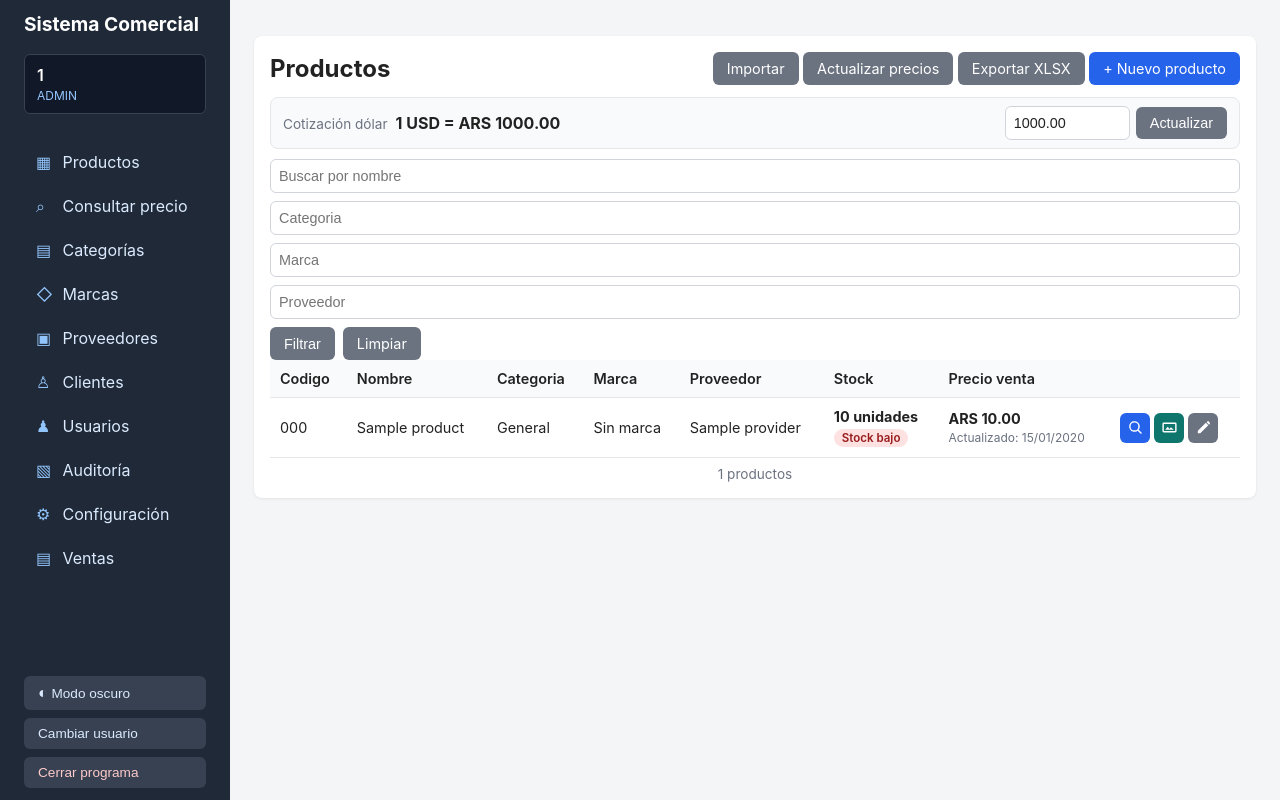
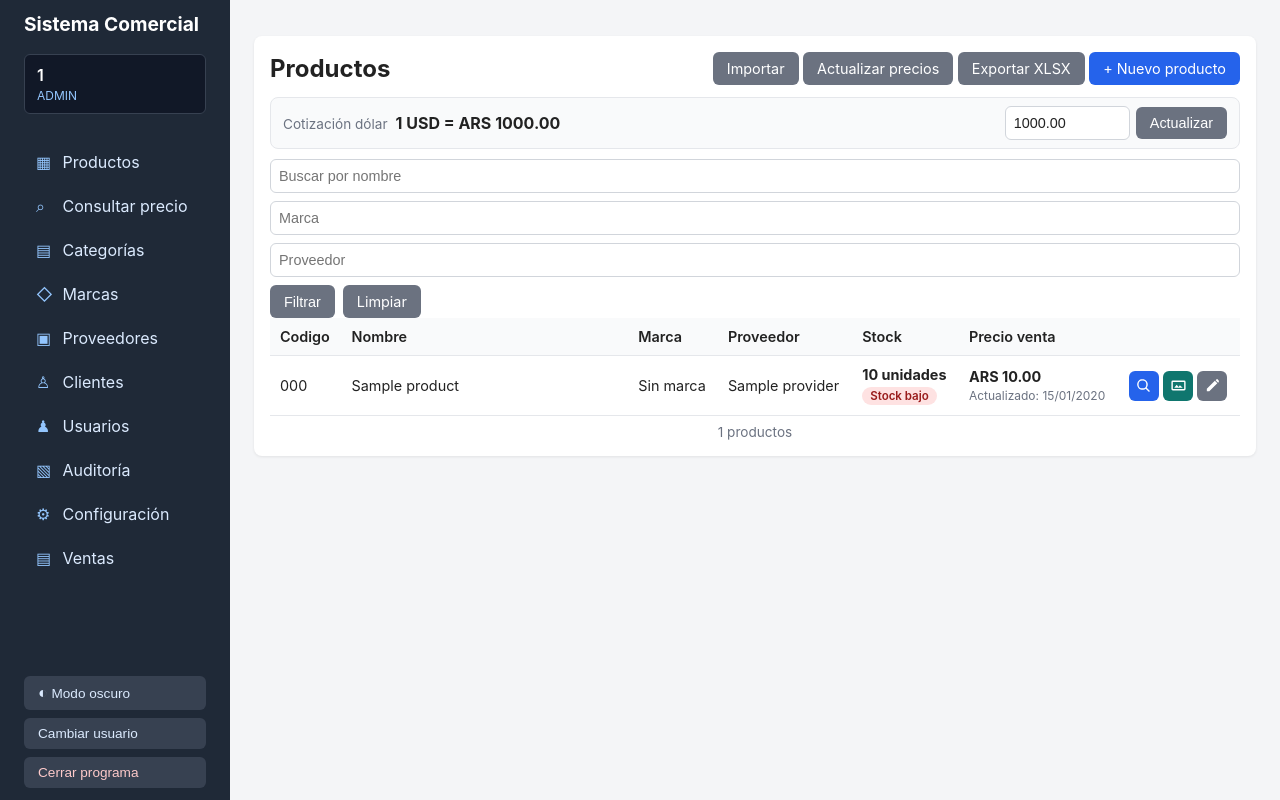
Before and after one commit to khabalita/SistemaComercial, a Spring Boot app: page /ui/products in a window 1280 px wide. Run offline with Spring Boot 4, Linux system fonts and the light colour scheme; a user stored in the database is signed in; data comes from the database, SQL or seed files in the repository; tables that the repository leaves empty hold one stand-in row (values such as "Sample post"); some of the project's set-up classes (security, data sources, template engines, error pages and the like) are left out, and stand-ins take their place; some libraries are stand-ins or nearby versions.

Commit message:
category fillter and category column elimated in product list

```diff
--- a/src/main/resources/static/css/styles.css
+++ b/src/main/resources/static/css/styles.css
@@ -117,6 +117,7 @@ nav a span { display: inline-block; width: 22px; color: var(--sidebar-accent); }
 main { padding: 24px; max-width: 1200px; width: 100%; margin: 0 auto; }
 .card { background: var(--surface); border-radius: 8px; padding: 16px; box-shadow: 0 1px 3px var(--shadow); margin-bottom: 16px; }
 table { width: 100%; border-collapse: collapse; }
+.products-table th:nth-child(2), .products-table td:nth-child(2) { min-width: 280px; }
 th, td { padding: 10px; text-align: left; border-bottom: 1px solid var(--border); font-size: 0.9rem; }
 th { background: var(--surface-muted); font-weight: 600; }
 tbody tr:hover { background: var(--surface-muted); }
--- a/src/main/resources/templates/products/list.html
+++ b/src/main/resources/templates/products/list.html
@@ -36,19 +36,17 @@
 
         <form class="filters" method="get" th:action="@{/ui/products}">
             <input type="text" name="name" placeholder="Buscar por nombre" th:value="${param.name}">
-            <input type="text" name="category" placeholder="Categoria" th:value="${param.category}">
             <input type="text" name="brand" placeholder="Marca" th:value="${param.brand}">
             <input type="text" name="provider" placeholder="Proveedor" th:value="${param.provider}">
             <button type="submit" class="button secondary">Filtrar</button>
             <a th:href="@{/ui/products}" class="button secondary">Limpiar</a>
         </form>
 
-        <table>
+        <table class="products-table">
             <thead>
             <tr>
                 <th>Codigo</th>
                 <th>Nombre</th>
-                <th>Categoria</th>
                 <th>Marca</th>
                 <th>Proveedor</th>
                 <th>Stock</th>
@@ -58,12 +56,11 @@
             </thead>
             <tbody>
             <tr th:if="${#lists.isEmpty(products)}">
-                <td colspan="8" class="empty-state">Sin productos cargados.</td>
+                <td colspan="7" class="empty-state">Sin productos cargados.</td>
             </tr>
             <tr th:each="p : ${products}">
                 <td th:text="${p.internalCode}"></td>
                 <td th:text="${p.name}"></td>
-                <td th:text="${p.categoryName} ?: '-'"></td>
                 <td th:text="${p.brandName} ?: '-'"></td>
                 <td th:text="${p.providerName}"></td>
                 <td>
@@ -105,11 +102,11 @@
 
         <div class="pagination" th:if="${page.totalPages > 1}">
             <a th:if="${page.hasPrevious()}"
-               th:href="@{/ui/products(page=${page.number - 1},name=${name},category=${category},brand=${brand},provider=${provider})}"
+               th:href="@{/ui/products(page=${page.number - 1},name=${name},brand=${brand},provider=${provider})}"
                class="button small secondary">Anterior</a>
             <span th:text="|Página ${page.number + 1} de ${page.totalPages}|"></span>
             <a th:if="${page.hasNext()}"
-               th:href="@{/ui/products(page=${page.number + 1},name=${name},category=${category},brand=${brand},provider=${provider})}"
+               th:href="@{/ui/products(page=${page.number + 1},name=${name},brand=${brand},provider=${provider})}"
                class="button small secondary">Siguiente</a>
         </div>
         <div class="pagination-info" th:text="${page.totalElements} + ' productos'"></div>
```
